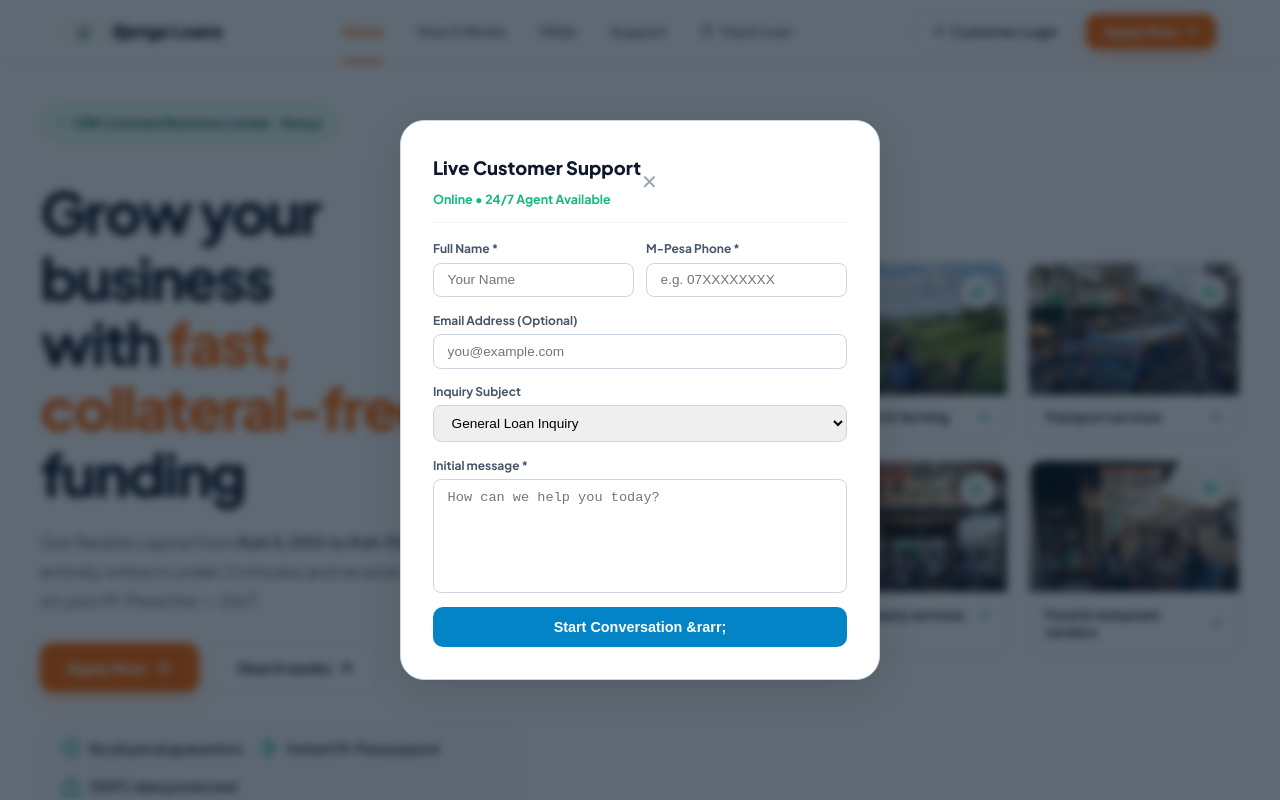
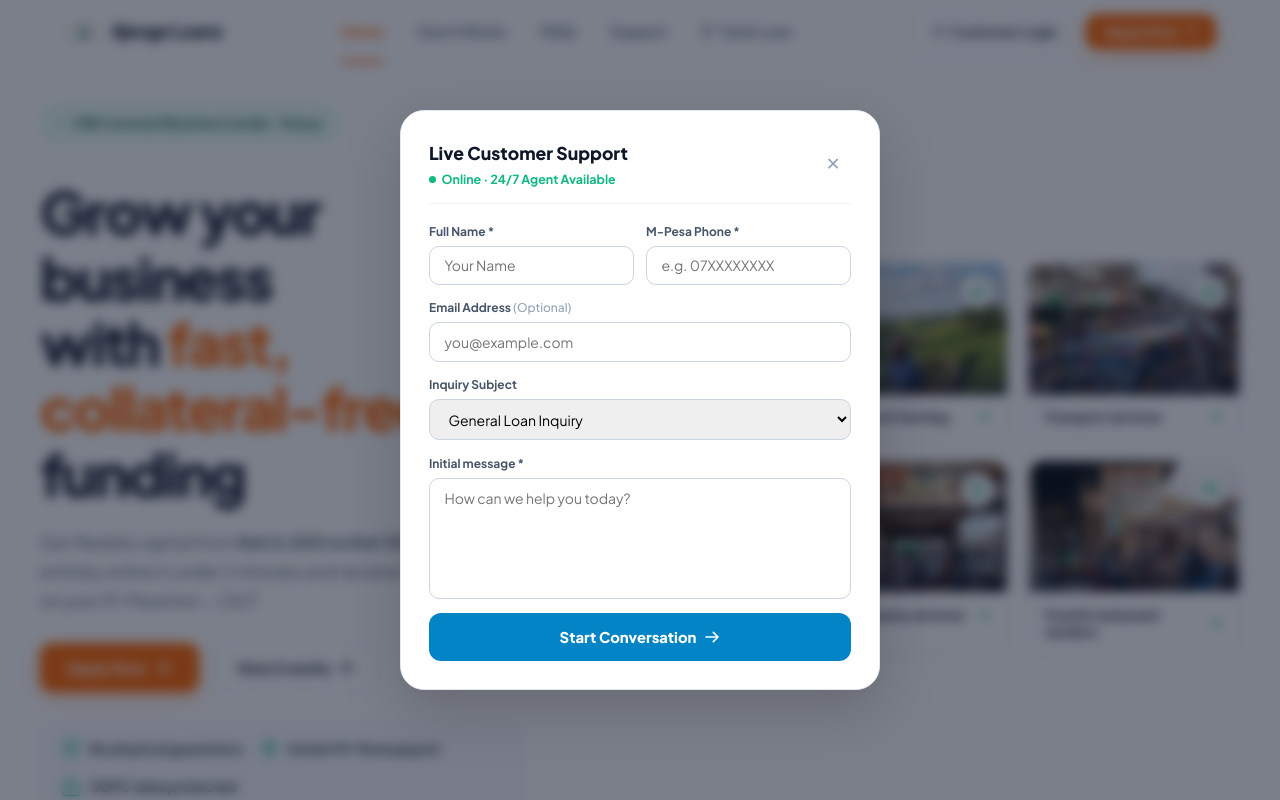
Before and after one commit to billgatesmalel/Jijenge-Loans, a React (Vite) app in the folder frontend/: page / in a window 1280 px wide. Both pictures are taken after a click on the button "Support". Shown: the top 800 px of the page. Built offline with nearby package versions, Linux system fonts and the light colour scheme.

Commit message:
fix: support chat modal — fix &rarr; entity rendering, add backdrop blur, focus rings, polished close button and send icon

```diff
--- a/frontend/src/components/SupportChatModal.tsx
+++ b/frontend/src/components/SupportChatModal.tsx
@@ -4,6 +4,22 @@ interface SupportChatModalProps {
   isOpen: boolean;
   onClose: () => void;
 }
+
+/* Shared focus ring style injected inline for inputs/textarea/select */
+const focusStyle: React.CSSProperties = {
+  outline: 'none',
+};
+
+const inputBase: React.CSSProperties = {
+  width: '100%',
+  padding: '0.6rem 0.9rem',
+  borderRadius: '10px',
+  border: '1.5px solid #cbd5e1',
+  fontSize: '0.875rem',
+  boxSizing: 'border-box',
+  transition: 'border-color 0.2s ease, box-shadow 0.2s ease',
+  fontFamily: 'inherit',
+};
 
 export const SupportChatModal: React.FC<SupportChatModalProps> = ({ isOpen, onClose }) => {
   const [ticketId, setTicketId] = useState<string | null>(null);
@@ -134,111 +150,246 @@ export const SupportChatModal: React.FC<SupportChatModalProps> = ({ isOpen, onCl
     setInitialMsg('');
   };
 
+  /* Focus ring helper — applied onFocus / onBlur */
+  const onFocus = (e: React.FocusEvent<HTMLInputElement | HTMLTextAreaElement | HTMLSelectElement>) => {
+    e.target.style.borderColor = '#0284c7';
+    e.target.style.boxShadow = '0 0 0 3px rgba(2,132,199,0.15)';
+  };
+  const onBlur = (e: React.FocusEvent<HTMLInputElement | HTMLTextAreaElement | HTMLSelectElement>) => {
+    e.target.style.borderColor = '#cbd5e1';
+    e.target.style.boxShadow = 'none';
+  };
+
   if (!isOpen) return null;
 
   return (
-    <div style={{ position: 'fixed', inset: 0, background: 'rgba(10,25,40,0.65)', backdropFilter: 'blur(4px)', display: 'flex', alignItems: 'center', justifyContent: 'center', zIndex: 99999, padding: '1rem' }}>
-      <div style={{ maxWidth: '480px', width: '100%', borderRadius: '24px', background: '#ffffff', padding: '2rem', display: 'flex', flexDirection: 'column', height: '560px', border: '1.5px solid #cbd5e1', boxShadow: '0 10px 40px rgba(0,0,0,0.12)' }}>
-        {/* Header */}
-        <div style={{ display: 'flex', justifyContent: 'between', alignItems: 'center', borderBottom: '1.5px solid #f1f5f9', paddingBottom: '0.75rem', marginBottom: '1rem', width: '100%', boxSizing: 'border-box' }}>
+    /* ── Backdrop: blurred dark overlay ── */
+    <div
+      style={{
+        position: 'fixed',
+        inset: 0,
+        background: 'rgba(15, 23, 42, 0.55)',
+        backdropFilter: 'blur(6px)',
+        WebkitBackdropFilter: 'blur(6px)',
+        display: 'flex',
+        alignItems: 'center',
+        justifyContent: 'center',
+        zIndex: 99999,
+        padding: '1rem',
+      }}
+      onClick={(e) => { if (e.target === e.currentTarget) onClose(); }}
+    >
+      {/* ── Modal card ── */}
+      <div
+        style={{
+          maxWidth: '480px',
+          width: '100%',
+          borderRadius: '24px',
+          background: '#ffffff',
+          padding: '1.75rem',
+          display: 'flex',
+          flexDirection: 'column',
+          height: '580px',
+          border: '1.5px solid #e2e8f0',
+          boxShadow: '0 20px 60px rgba(0,0,0,0.18)',
+        }}
+      >
+        {/* ── Header ── */}
+        <div
+          style={{
+            display: 'flex',
+            justifyContent: 'space-between',
+            alignItems: 'center',
+            borderBottom: '1.5px solid #f1f5f9',
+            paddingBottom: '0.85rem',
+            marginBottom: '1.1rem',
+            width: '100%',
+            boxSizing: 'border-box',
+          }}
+        >
           <div>
-            <h3 style={{ fontSize: '1.15rem', fontWeight: 800, color: '#0f172a', margin: '0 0 0.15rem 0' }}>Live Customer Support</h3>
-            <span style={{ fontSize: '0.78rem', color: '#10b981', fontWeight: 700 }}>Online • 24/7 Agent Available</span>
+            <h3 style={{ fontSize: '1.1rem', fontWeight: 800, color: '#0f172a', margin: '0 0 0.15rem 0', fontFamily: 'inherit' }}>
+              Live Customer Support
+            </h3>
+            <span style={{ fontSize: '0.78rem', color: '#10b981', fontWeight: 700, display: 'flex', alignItems: 'center', gap: '0.35rem' }}>
+              <span style={{ width: 7, height: 7, borderRadius: '50%', background: '#10b981', display: 'inline-block', flexShrink: 0 }} />
+              Online · 24/7 Agent Available
+            </span>
           </div>
-          <div style={{ display: 'flex', gap: '0.5rem' }}>
+
+          <div style={{ display: 'flex', alignItems: 'center', gap: '0.4rem' }}>
             {ticketId && (
               <button
                 onClick={handleResetChat}
-                style={{ background: '#f1f5f9', color: '#64748b', border: 'none', padding: '0.35rem 0.65rem', borderRadius: '6px', fontSize: '0.725rem', fontWeight: 700, cursor: 'pointer' }}
+                style={{
+                  background: '#f1f5f9',
+                  color: '#64748b',
+                  border: 'none',
+                  padding: '0.35rem 0.65rem',
+                  borderRadius: '6px',
+                  fontSize: '0.72rem',
+                  fontWeight: 700,
+                  cursor: 'pointer',
+                  fontFamily: 'inherit',
+                }}
                 title="Reset Chat & Create New Ticket"
               >
                 Reset
               </button>
             )}
+            {/* ── Close button — 40px tap target ── */}
             <button
               onClick={onClose}
-              style={{ background: 'none', border: 'none', fontSize: '1.25rem', cursor: 'pointer', color: '#94a3b8' }}
+              aria-label="Close support chat"
+              style={{
+                background: 'none',
+                border: 'none',
+                cursor: 'pointer',
+                color: '#94a3b8',
+                width: 36,
+                height: 36,
+                borderRadius: '50%',
+                display: 'flex',
+                alignItems: 'center',
+                justifyContent: 'center',
+                fontSize: '1.1rem',
+                transition: 'background 0.15s ease, color 0.15s ease',
+              }}
+              onMouseEnter={(e) => {
+                (e.currentTarget as HTMLButtonElement).style.background = '#f1f5f9';
+                (e.currentTarget as HTMLButtonElement).style.color = '#0f172a';
+              }}
+              onMouseLeave={(e) => {
+                (e.currentTarget as HTMLButtonElement).style.background = 'none';
+                (e.currentTarget as HTMLButtonElement).style.color = '#94a3b8';
+              }}
             >
               ✕
             </button>
           </div>
         </div>
 
-        {/* GUEST SIGNUP FORM */}
+        {/* ── GUEST SIGNUP FORM ── */}
         {!ticketId ? (
           <form onSubmit={handleStartConversation} style={{ flex: 1, overflowY: 'auto', display: 'flex', flexDirection: 'column', gap: '0.85rem' }}>
+
             <div style={{ display: 'grid', gridTemplateColumns: '1fr 1fr', gap: '0.75rem' }}>
               <div>
-                <label style={{ display: 'block', fontSize: '0.75rem', fontWeight: 700, color: '#475569', marginBottom: '0.25rem' }}>Full Name *</label>
+                <label style={{ display: 'block', fontSize: '0.75rem', fontWeight: 700, color: '#475569', marginBottom: '0.3rem' }}>
+                  Full Name *
+                </label>
                 <input
                   type="text"
                   placeholder="Your Name"
                   value={guestName}
                   onChange={(e) => setGuestName(e.target.value)}
-                  style={{ width: '100%', padding: '0.55rem 0.85rem', borderRadius: '8px', border: '1.5px solid #cbd5e1', fontSize: '0.85rem', boxSizing: 'border-box' }}
+                  style={{ ...inputBase, ...focusStyle }}
+                  onFocus={onFocus}
+                  onBlur={onBlur}
                   required
                 />
               </div>
               <div>
-                <label style={{ display: 'block', fontSize: '0.75rem', fontWeight: 700, color: '#475569', marginBottom: '0.25rem' }}>M-Pesa Phone *</label>
+                <label style={{ display: 'block', fontSize: '0.75rem', fontWeight: 700, color: '#475569', marginBottom: '0.3rem' }}>
+                  M-Pesa Phone *
+                </label>
                 <input
                   type="tel"
                   placeholder="e.g. 07XXXXXXXX"
                   value={guestPhone}
                   onChange={(e) => setGuestPhone(e.target.value)}
-                  style={{ width: '100%', padding: '0.55rem 0.85rem', borderRadius: '8px', border: '1.5px solid #cbd5e1', fontSize: '0.85rem', boxSizing: 'border-box' }}
+                  style={{ ...inputBase, ...focusStyle }}
+                  onFocus={onFocus}
+                  onBlur={onBlur}
                   required
                 />
               </div>
             </div>
 
             <div>
-              <label style={{ display: 'block', fontSize: '0.75rem', fontWeight: 700, color: '#475569', marginBottom: '0.25rem' }}>Email Address (Optional)</label>
+              <label style={{ display: 'block', fontSize: '0.75rem', fontWeight: 700, color: '#475569', marginBottom: '0.3rem' }}>
+                Email Address <span style={{ color: '#94a3b8', fontWeight: 500 }}>(Optional)</span>
+              </label>
               <input
                 type="email"
                 placeholder="you@example.com"
                 value={guestEmail}
                 onChange={(e) => setGuestEmail(e.target.value)}
-                style={{ width: '100%', padding: '0.55rem 0.85rem', borderRadius: '8px', border: '1.5px solid #cbd5e1', fontSize: '0.85rem', boxSizing: 'border-box' }}
+                style={{ ...inputBase, ...focusStyle }}
+                onFocus={onFocus}
+                onBlur={onBlur}
               />
             </div>
 
             <div>
-              <label style={{ display: 'block', fontSize: '0.75rem', fontWeight: 700, color: '#475569', marginBottom: '0.25rem' }}>Inquiry Subject</label>
+              <label style={{ display: 'block', fontSize: '0.75rem', fontWeight: 700, color: '#475569', marginBottom: '0.3rem' }}>
+                Inquiry Subject
+              </label>
               <select
                 value={subject}
                 onChange={(e) => setSubject(e.target.value)}
-                style={{ width: '100%', padding: '0.55rem 0.85rem', borderRadius: '8px', border: '1.5px solid #cbd5e1', fontSize: '0.85rem', boxSizing: 'border-box' }}
+                style={{ ...inputBase, ...focusStyle }}
+                onFocus={onFocus as any}
+                onBlur={onBlur as any}
               >
                 <option value="General Loan Inquiry">General Loan Inquiry</option>
                 <option value="STK Processing Payment Error">STK Processing Payment Error</option>
                 <option value="Loan Repayment Questions">Loan Repayment Questions</option>
-                <option value="Disbursal Status & Delays">Disbursal Status & Delays</option>
+                <option value="Disbursal Status & Delays">Disbursal Status &amp; Delays</option>
                 <option value="Other Service Support">Other Service Support</option>
               </select>
             </div>
 
             <div style={{ flex: 1, display: 'flex', flexDirection: 'column' }}>
-              <label style={{ display: 'block', fontSize: '0.75rem', fontWeight: 700, color: '#475569', marginBottom: '0.25rem' }}>Initial message *</label>
+              <label style={{ display: 'block', fontSize: '0.75rem', fontWeight: 700, color: '#475569', marginBottom: '0.3rem' }}>
+                Initial message *
+              </label>
               <textarea
                 placeholder="How can we help you today?"
                 value={initialMsg}
                 onChange={(e) => setInitialMsg(e.target.value)}
-                style={{ width: '100%', flex: 1, padding: '0.65rem 0.85rem', borderRadius: '8px', border: '1.5px solid #cbd5e1', fontSize: '0.85rem', resize: 'none', boxSizing: 'border-box', minHeight: '80px' }}
+                style={{ ...inputBase, ...focusStyle, flex: 1, resize: 'none', minHeight: '80px' }}
+                onFocus={onFocus as any}
+                onBlur={onBlur as any}
                 required
               />
             </div>
 
+            {/* ── Submit button — clean inline SVG arrow, no HTML entities ── */}
             <button
               type="submit"
               disabled={loading}
-              style={{ width: '100%', padding: '0.75rem', background: '#0284c7', color: '#ffffff', border: 'none', borderRadius: '10px', fontSize: '0.9rem', fontWeight: 800, cursor: 'pointer' }}
+              style={{
+                width: '100%',
+                padding: '0.8rem 1rem',
+                background: loading ? '#7dd3fc' : '#0284c7',
+                color: '#ffffff',
+                border: 'none',
+                borderRadius: '12px',
+                fontSize: '0.925rem',
+                fontWeight: 800,
+                cursor: loading ? 'not-allowed' : 'pointer',
+                display: 'flex',
+                alignItems: 'center',
+                justifyContent: 'center',
+                gap: '0.5rem',
+                transition: 'background 0.2s ease, transform 0.15s ease',
+                fontFamily: 'inherit',
+                minHeight: '48px',
+              }}
+              onMouseEnter={(e) => { if (!loading) (e.currentTarget as HTMLButtonElement).style.background = '#0369a1'; }}
+              onMouseLeave={(e) => { if (!loading) (e.currentTarget as HTMLButtonElement).style.background = '#0284c7'; }}
             >
-              {loading ? 'Starting conversation...' : 'Start Conversation &rarr;'}
+              <span>{loading ? 'Starting conversation...' : 'Start Conversation'}</span>
+              {!loading && (
+                <svg width="16" height="16" fill="none" stroke="currentColor" viewBox="0 0 24 24" aria-hidden="true">
+                  <path strokeLinecap="round" strokeLinejoin="round" strokeWidth={2.5} d="M14 5l7 7m0 0l-7 7m7-7H3" />
+                </svg>
+              )}
             </button>
           </form>
         ) : (
-          /* CONVERSATION VIEW */
+          /* ── CONVERSATION VIEW ── */
           <div style={{ flex: 1, display: 'flex', flexDirection: 'column', height: '100%' }}>
             {/* Messages timeline */}
             <div style={{ flex: 1, overflowY: 'auto', paddingRight: '0.5rem', display: 'flex', flexDirection: 'column', gap: '0.65rem', marginBottom: '1rem' }}>
@@ -252,10 +403,10 @@ export const SupportChatModal: React.FC<SupportChatModalProps> = ({ isOpen, onCl
                       background: isMe ? '#0284c7' : '#f1f5f9',
                       color: isMe ? '#ffffff' : '#0f172a',
                       padding: '0.55rem 0.9rem',
-                      borderRadius: '12px',
+                      borderRadius: isMe ? '12px 12px 4px 12px' : '12px 12px 12px 4px',
                       maxWidth: '75%',
                       fontSize: '0.85rem',
-                      boxShadow: '0 1px 3px rgba(0,0,0,0.02)',
+                      boxShadow: '0 1px 3px rgba(0,0,0,0.06)',
                     }}
                   >
                     <div>{m.text}</div>
@@ -268,20 +419,42 @@ export const SupportChatModal: React.FC<SupportChatModalProps> = ({ isOpen, onCl
               <div ref={chatEndRef} />
             </div>
 
-            {/* Submit reply form */}
+            {/* Reply form */}
             <form onSubmit={handleSendMessage} style={{ display: 'flex', gap: '0.5rem' }}>
               <input
                 type="text"
-                placeholder="Type your support reply..."
+                placeholder="Type your message..."
                 value={replyText}
                 onChange={(e) => setReplyText(e.target.value)}
-                style={{ flex: 1, padding: '0.65rem 0.95rem', borderRadius: '10px', border: '1.5px solid #cbd5e1', fontSize: '0.85rem', outline: 'none' }}
+                style={{ flex: 1, padding: '0.65rem 0.95rem', borderRadius: '10px', border: '1.5px solid #cbd5e1', fontSize: '0.875rem', outline: 'none', fontFamily: 'inherit', transition: 'border-color 0.2s ease, box-shadow 0.2s ease' }}
+                onFocus={onFocus}
+                onBlur={onBlur}
               />
               <button
                 type="submit"
-                style={{ background: '#0284c7', color: '#ffffff', border: 'none', padding: '0.65rem 1rem', borderRadius: '10px', fontWeight: 800, cursor: 'pointer' }}
+                style={{
+                  background: '#0284c7',
+                  color: '#ffffff',
+                  border: 'none',
+                  padding: '0.65rem 1.1rem',
+                  borderRadius: '10px',
+                  fontWeight: 800,
+                  cursor: 'pointer',
+                  display: 'flex',
+                  alignItems: 'center',
+                  gap: '0.3rem',
+                  fontSize: '0.875rem',
+                  fontFamily: 'inherit',
+                  transition: 'background 0.2s ease',
+                  minHeight: '44px',
+                }}
+                onMouseEnter={(e) => { (e.currentTarget as HTMLButtonElement).style.background = '#0369a1'; }}
+                onMouseLeave={(e) => { (e.currentTarget as HTMLButtonElement).style.background = '#0284c7'; }}
               >
                 Send
+                <svg width="14" height="14" fill="none" stroke="currentColor" viewBox="0 0 24 24" aria-hidden="true">
+                  <path strokeLinecap="round" strokeLinejoin="round" strokeWidth={2.5} d="M22 2L11 13M22 2l-7 20-4-9-9-4 20-7z" />
+                </svg>
               </button>
             </form>
           </div>
```
